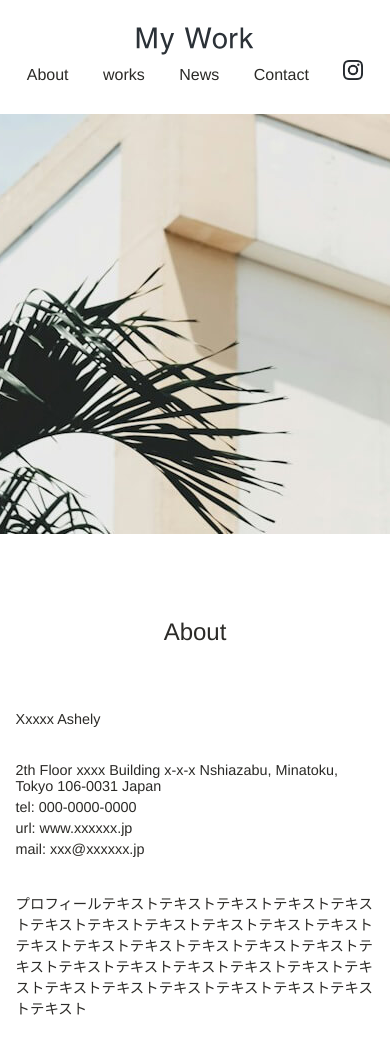
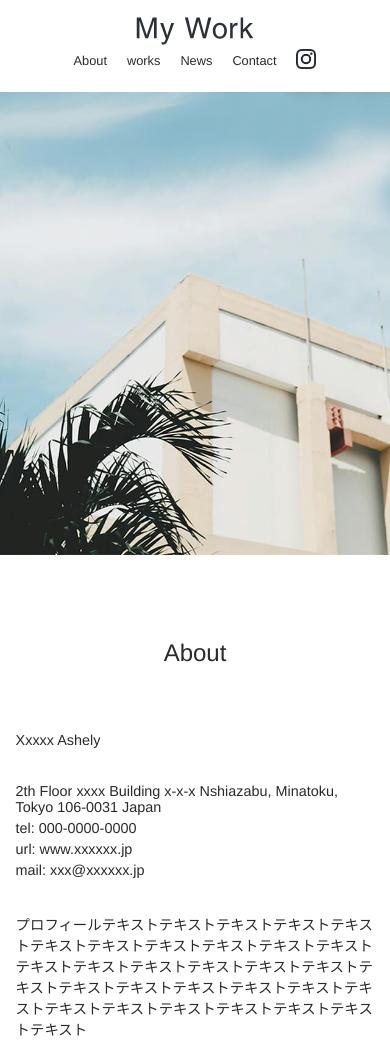
Before and after one commit to takejun0812/code-jump03, a plain HTML site: page index.html in a window 390 px wide. Shown: the top 1042 px of the page. Drawn offline with nearby package versions, Linux system fonts and the light colour scheme.

Commit message:
試作品

```diff
--- a/index.html
+++ b/index.html
@@ -27,19 +27,19 @@
                     <!-- targetを使うことでリンクに飛ぶ際の動作をきmえる -->
                     <a style="text-decoration:none;"
                         href="https://www.instagram.com/sem/campaign/emailsignup/?campaign_id=13534424858&extra_1=s%7Cc%7C528180841805%7Ce%7C%E3%82%A4%E3%83%B3%E3%82%B9%E3%82%BF%7C&placement=&creative=528180841805&keyword=%E3%82%A4%E3%83%B3%E3%82%B9%E3%82%BF&partner_id=googlesem&extra_2=campaignid%3D13534424858%26adgroupid%3D123868100139%26matchtype%3De%26network%3Dg%26source%3Dnotmobile%26search_or_content%3Ds%26device%3Dc%26devicemodel%3D%26adposition%3D%26target%3D%26targetid%3Dkwd-332666818284%26loc_physical_ms%3D9053370%26loc_interest_ms%3D%26feeditemid%3D%26param1%3D%26param2%3D&gad_source=1&gclid=CjwKCAjwupGyBhBBEiwA0UcqaE2z0BaQ75jxW9Nt2Pd-XdxVuYsWeGsmW-wS0y7iZ0Q4hwjzNdzFGhoCiJ0QAvD_BwE"><img
-                            src="img/icon-instagram.png" alt="インスタグラム"></a></li>
+                            src="img/icon-instagram.png" alt="インスタグラム"></a>
+                </li>
             </ul>
         </div>
     </header>
     <!-- mainタグはdivいらない -->
     <div class="main">
-        <div class="main-img">
-            <!-- <picture>
+
+        <picture class="main-img">
             <source media="(max-width: 600px)" srcset="img/mainvisual-sp.jpg">
             <img src="img/mainvisual-pc.jpg" alt="テキストテキストテキスト">
         </picture>
-            サイズによって画像が異なる場合はpictureタグを使う -->
-            <img src="img/mainvisual-pc.jpg" alt="テキストテキスト">
+        <!-- サイズによって画像が異なる場合はpictureタグを使う -->
     </div>
     <div class="container">
         <section class="about">
--- a/stylesheet.css
+++ b/stylesheet.css
@@ -6,7 +6,7 @@
 
 /* html {
     font-size: 100%;
-}指定することでユーザーの指定するフォントサイズが反映されない場合がある */
+}指定しないとユーザーの指定するフォントサイズが反映されない場合がある */
 
 body {
     color: #2b2a27;
@@ -48,12 +48,16 @@ header {
     /* text-align: left; */
 }
 
-header li {
-    display: inline-block;
+header ul {
+    display: flex;
+    align-items: center;
+    justify-content: center;
+    column-gap: 20px;
 }
 
 .header-btn {
-    padding-right: 30px;
+    /* padding-right: 30px; */
+
 }
 
 .header-list img {
@@ -62,7 +66,7 @@ header li {
     height: 20px;
 }
 
-.main-img img {
+.main-img {
     object-fit: cover;
     height: 420px;
 }
@@ -212,20 +216,33 @@ footer p {
 @media screen and (max-width: 600px) {
 
     header {
-        padding: 20px 4%;
+        padding: 10px 4%;
     }
 
     .header-title {
         font-size: 30px;
     }
 
+
+
     .header-txt {
         justify-content: center;
         display: block;
+        font-size: 12.8px;
     }
 
     .header-txt {
         margin-bottom: 10px;
+    }
+
+    .main-img {
+        object-fit: cover;
+        height: 420px;
+        width: 100%;
+    }
+
+    .photos img{
+        width: 100%;
     }
 
     .contact-item {
```
Lines whose indentation alone changed are shown as unchanged.
